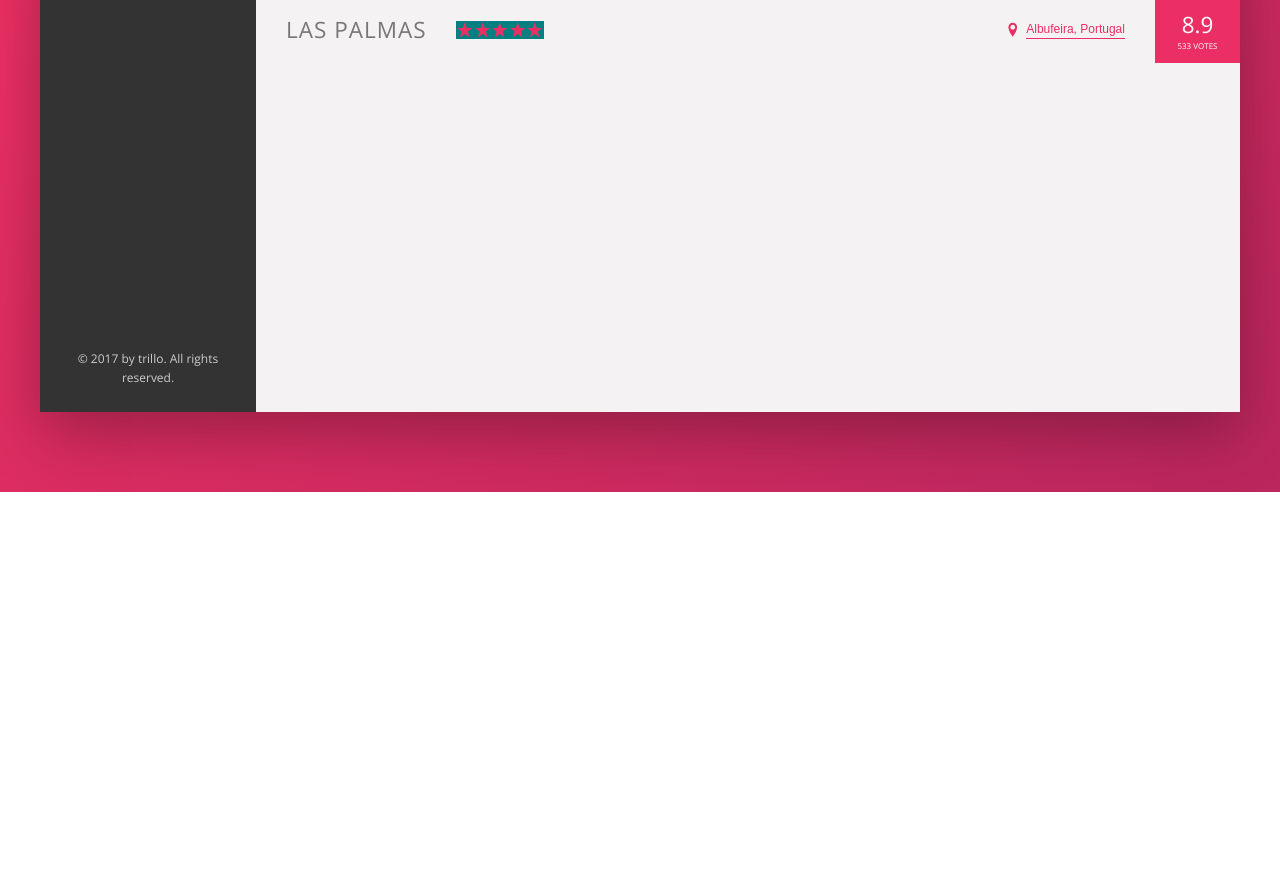
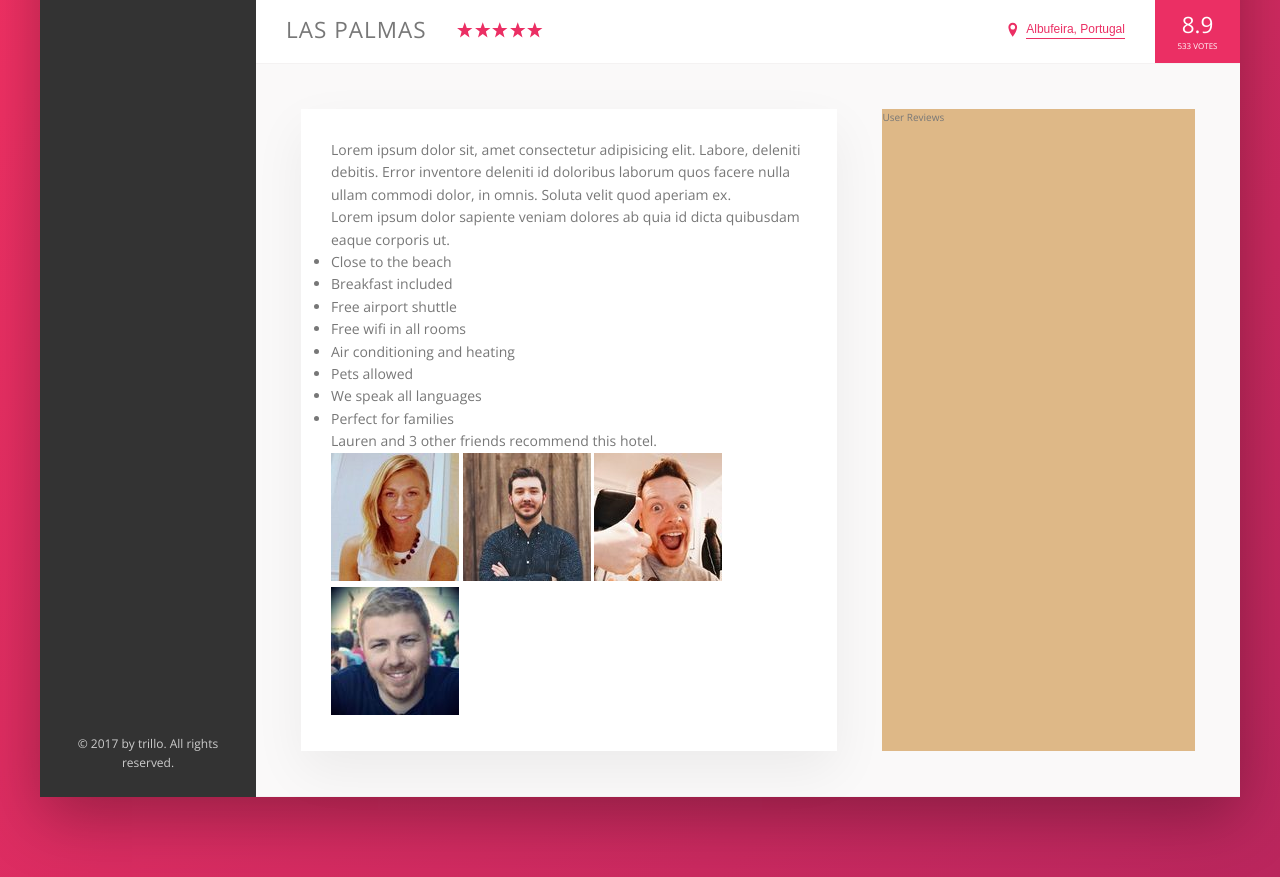
Before and after one commit to MaeganW/Trillo-Website, a website: page index.html in a window 1280 px wide. Shown: the part 538-1415 px from the top of the page. Before the commit the page ends 1030 px from the top, so only its background shows below. Drawn offline with nearby package versions, Linux system fonts and the light colour scheme.

Commit message:
styling main content - hotel description

```diff
--- a/index.html
+++ b/index.html
@@ -138,7 +138,41 @@
                         </div>
                     </div>
 
+                    <div class="detail">
+                        <div class="description">
+                            <p class="paragraph">
+                                Lorem ipsum dolor sit, amet consectetur adipisicing elit. Labore, deleniti debitis. Error inventore deleniti id doloribus laborum quos facere nulla ullam commodi dolor, in omnis. Soluta velit quod aperiam ex.
+                            </p>
+                            <p class="paragraph">
+                                Lorem ipsum dolor sapiente veniam dolores ab quia id dicta quibusdam eaque corporis ut.
+                            </p>
+                            <ul class="list">
+                                <li class="list__item">Close to the beach</li>
+                                <li class="list__item">Breakfast included</li>
+                                <li class="list__item">Free airport shuttle</li>
+                                <li class="list__item">Free wifi in all rooms</li>
+                                <li class="list__item">Air conditioning and heating</li>
+                                <li class="list__item">Pets allowed</li>
+                                <li class="list__item">We speak all languages</li>
+                                <li class="list__item">Perfect for families</li>
+                            </ul>
+                            <div class="recommend">
+                                <p class="recommend__count">
+                                    Lauren and 3 other friends recommend this hotel.
+                                </p>
+                                <div class="recommend__friends">
+                                    <img src="img/user-2.jpg" alt="Friend 1" class="recommend__photo">
+                                    <img src="img/user-4.jpg" alt="Friend 2" class="recommend__photo">
+                                    <img src="img/user-1.jpg" alt="Friend 3" class="recommend__photo">
+                                    <img src="img/user-3.jpg" alt="Friend 4" class="recommend__photo">
+                                </div>
+                            </div>
+                        </div>
 
+                        <div class="user-reviews">
+                            User Reviews
+                        </div>
+                    </div>
                 </main>
             </div>
         </div>
--- a/sass/base.scss
+++ b/sass/base.scss
@@ -1,10 +1,3 @@
-/*
-COLORS
-
-
-
-*/
-
 :root {
   --color-primary: #eb2f64;
   --color-primary-light: #FF3366;
@@ -20,6 +13,9 @@ COLORS
   --color-grey-dark-3: #999;
 
   --shadow-dark: 0 2rem 6rem rgba(0,0,0,0.3);
+  --shadow-light: 0 2rem 5rem rgba(0,0,0,.06);
+
+  --line: 1px solid var(--color-grey-light-2);
 }
 
 * {
--- a/sass/components.scss
+++ b/sass/components.scss
@@ -207,7 +207,7 @@
 //////////////////////////////////
 // HOTEL OVERVIEW
 .overview {
-  border-bottom: 1px solid var(--color-grey-light-2);
+  border-bottom: var(--line);
 
   display: flex;
   align-items: center;
@@ -222,7 +222,6 @@
 
   &__stars {
     margin-right: auto;
-    background-color: teal;
 
     display: flex;
   }
--- a/sass/layout.scss
+++ b/sass/layout.scss
@@ -1,7 +1,7 @@
 .container {
   max-width: 120rem;
   margin: 8rem auto;
-  background-color: var(--color-grey-light-2);
+  background-color: var(--color-grey-light-1);
   box-shadow: var(--shadow-dark);
 
   min-height: 50rem;
@@ -11,7 +11,7 @@
   font-size: 1.4rem;
   height: 7rem;
   background-color: #fff;
-  border-bottom: 1px solid var(--color-grey-light-1);
+  border-bottom: var(--line);
 
   display: flex;
   justify-content: space-between;
@@ -34,7 +34,28 @@
 }
 
 .hotel-view {
-  height: 80rem;
+  background-color: #fff;
 
   flex: 1;
 }
+
+.detail {
+  display: flex;
+  padding: 4.5rem;
+  background-color: var(--color-grey-light-1);
+  border-bottom: var(--line);
+}
+
+.description {
+  font-size: 1.4rem;
+  background-color: #fff;
+  box-shadow: var(--shadow-light);
+  padding: 3rem;
+  flex: 0 0 60%;
+  margin-right: 4.5rem;
+}
+
+.user-reviews {
+  background-color: burlywood;
+  flex: 1;
+}
```
Also changed, not shown: css/style.css.
